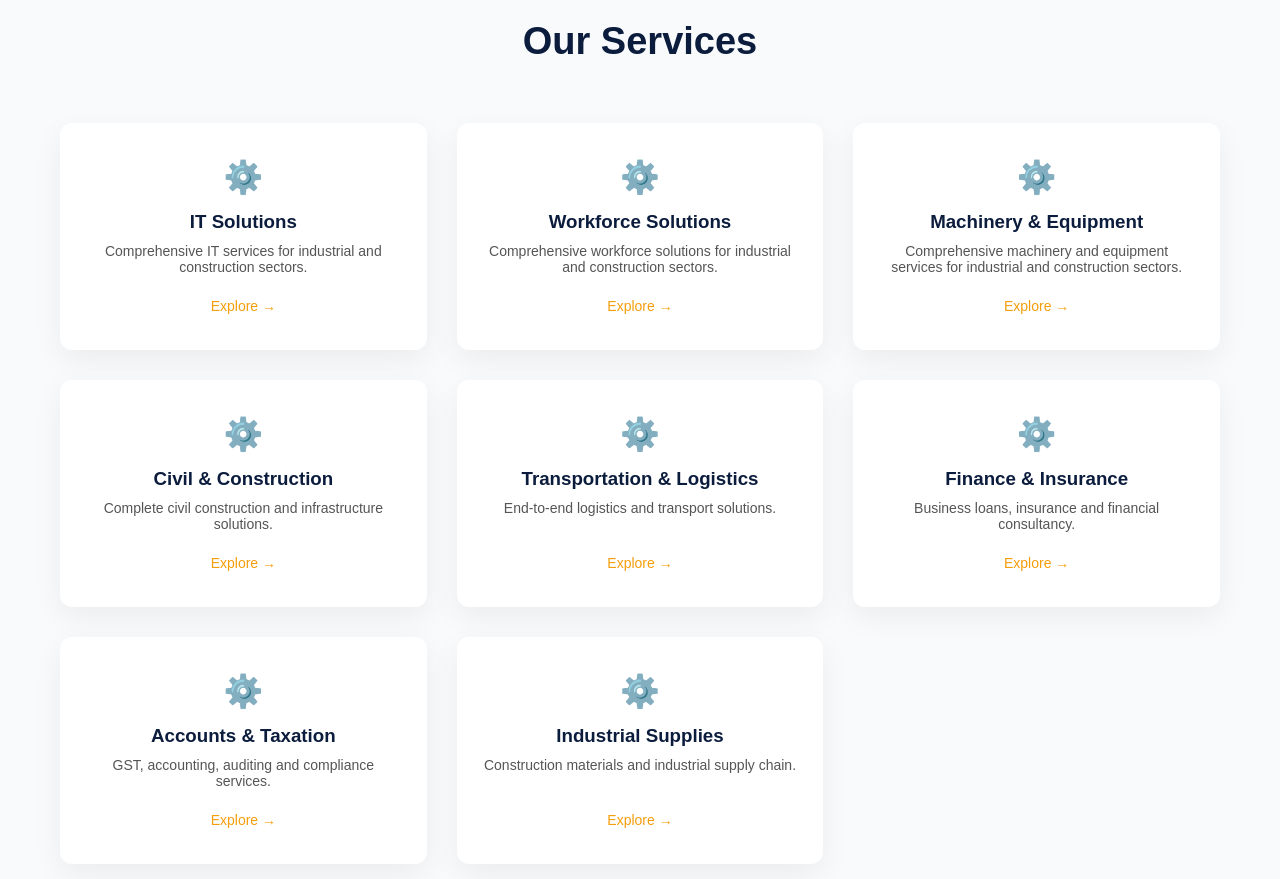
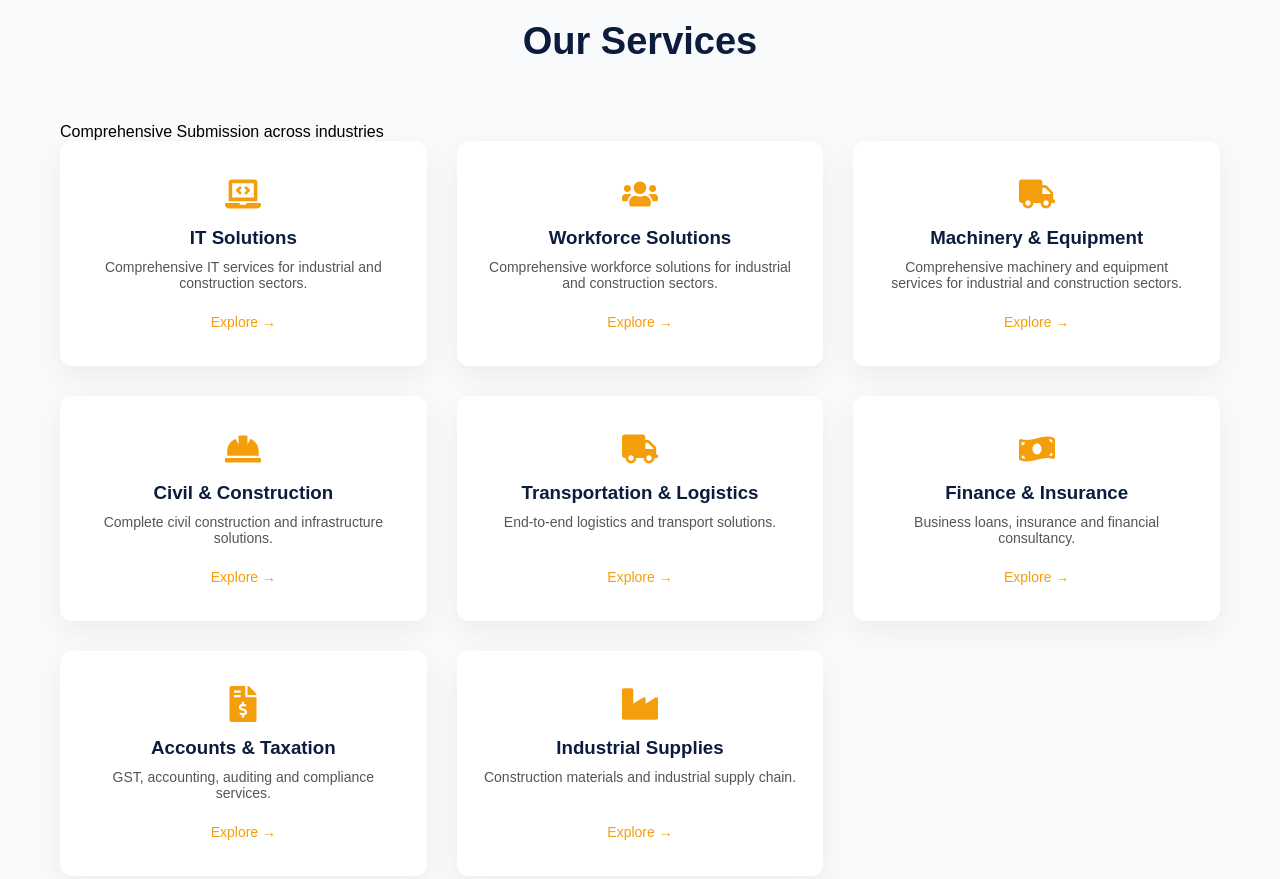
Before and after one commit to vjames1110/moisra-frontend, a React (Vite) app: page / in a window 1280 px wide. Shown: the part 900-1779 px from the top of the page. Built offline with nearby package versions, Linux system fonts and the light colour scheme.

Commit message:
Added icon

```diff
--- a/package.json
+++ b/package.json
@@ -12,6 +12,7 @@
   "dependencies": {
     "react": "^19.2.5",
     "react-dom": "^19.2.5",
+    "react-icons": "^5.6.0",
     "react-router-dom": "^7.14.2"
   },
   "devDependencies": {
--- a/src/components/Services.jsx
+++ b/src/components/Services.jsx
@@ -1,5 +1,14 @@
 import { useNavigate } from "react-router-dom";
 import servicesData from "../data/servicesData";
+import * as FaIcons from "react-icons/fa";
+
+function getIcon(iconName) {
+  const IconComponent = FaIcons[iconName];
+
+  if (!IconComponent) return "⚙️"; // fallback
+
+  return <IconComponent />;
+}
 
 function Services() {
   const navigate = useNavigate();
@@ -13,6 +22,7 @@ function Services() {
     <>
       <section className="services">
         <h2>Our Services</h2>
+        <p>Comprehensive Submission across industries</p>
 
         <div className="grid">
           {sortedServices.map((item) => (
@@ -68,9 +78,12 @@ function Services() {
         }
 
         .icon {
-          font-size: 32px;
+          font-size: 36px;
           margin-bottom: 15px;
-        }
+          color: #F59E0B;
+          display: flex;
+          justify-content: center;
+}
 
         .card h3 {
           margin-bottom: 10px;
@@ -105,28 +118,6 @@ function Services() {
   );
 }
 
-/* ICON MAPPER (SIMPLE + CLEAN) */
-function getIcon(type) {
-  switch (type) {
-    case "it":
-      return "💻";
-    case "workforce":
-      return "👷";
-    case "civil":
-      return "🏗️";
-    case "machinery":
-      return "🚜";
-    case "logistics":
-      return "🚚";
-    case "supplies":
-      return "📦";
-    case "finance":
-      return "💰";
-    case "accounts":
-      return "📊";
-    default:
-      return "⚙️";
-  }
-}
+
 
 export default Services;
--- a/src/data/servicesData.js
+++ b/src/data/servicesData.js
@@ -1,9 +1,18 @@
+// import { FaLaptopCode } from "react-icons/fa";
+// import { FaUsers } from "react-icons/fa";
+// import { FaTruck } from "react-icons/fa";
+// import { FaHardHat } from "react-icons/fa";
+// import { FaMoneyBillWave } from "react-icons/fa";
+// import { FaFileInvoiceDollar } from "react-icons/fa";
+// import { FaIndustry } from "react-icons/fa";
+// import { FaCogs } from "react-icons/fa";
+
 const servicesData = [
     {
         uid: "srv-001",
         id: "it-solutions",
         title: "IT Solutions",
-        icon: "💻",
+        icon: "FaLaptopCode",
         shortDescription: "Comprehensive IT services for industrial and construction sectors.",
         description: "End-to-end IT consultancy and digital transformation services.",
         sections: [
@@ -61,7 +70,7 @@ const servicesData = [
         uid: "srv-002",
         id: "workforce-solutions",
         title: "Workforce Solutions",
-        icon: "👥",
+        icon: "FaUsers",
         shortDescription: "Comprehensive workforce solutions for industrial and construction sectors.",
         description: "Manpower supply, training, and placement services.",
         sections: [
@@ -104,7 +113,7 @@ const servicesData = [
         uid: "srv-003",
         id: "machinery-equipment",
         title: "Machinery & Equipment",
-        icon: "🚜",
+        icon: "FaTruck",
         shortDescription: "Comprehensive machinery and equipment services for industrial and construction sectors.",
         description: "Rental, maintenance and sale of construction machinery.",
         sections: [
@@ -142,7 +151,7 @@ const servicesData = [
         uid: "srv-004",
         id: "civil-construction",
         title: "Civil & Construction",
-        icon: "🏗️",
+        icon: "FaHardHat",
         shortDescription: "Complete civil construction and infrastructure solutions.",
         description: "Complete civil construction and infrastructure solutions.",
         sections: [
@@ -186,7 +195,7 @@ const servicesData = [
         uid: "srv-005",
         id: "transportation-logistics",
         title: "Transportation & Logistics",
-        icon: "🚚",
+        icon: "FaTruck",
         shortDescription: "End-to-end logistics and transport solutions.",
         description: "End-to-end logistics and transport solutions.",
         sections: [
@@ -219,7 +228,7 @@ const servicesData = [
         uid: "srv-006",
         id: "finance-insurance",
         title: "Finance & Insurance",
-        icon: "💰",
+        icon: "FaMoneyBillWave",
         shortDescription: "Business loans, insurance and financial consultancy.",
         description: "Business loans, insurance and financial consultancy.",
         sections: [
@@ -251,7 +260,7 @@ const servicesData = [
     {
         uid: "srv-007",
         id: "accounts-taxation",
-        icon: "📊",
+        icon: "FaFileInvoiceDollar",
         title: "Accounts & Taxation",
         shortDescription: "GST, accounting, auditing and compliance services.",
         description: "GST, accounting, auditing and compliance services.",
@@ -285,7 +294,7 @@ const servicesData = [
     {
         uid: "srv-008",
         id: "industrial-supplies",
-        icon: "📦",
+        icon: "FaIndustry",
         title: "Industrial Supplies",
         shortDescription: "Construction materials and industrial supply chain.",
         description: "Construction materials and industrial supply chain.",
```
Also changed, not shown: 1 other file (tests, documents, lock files or other folders).
